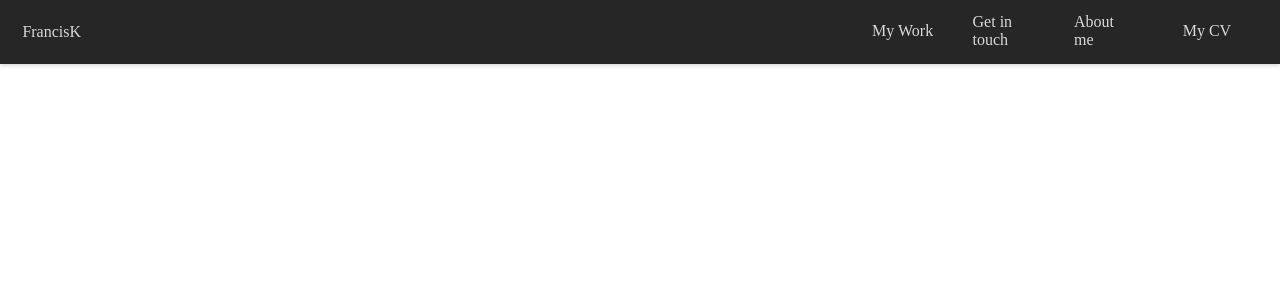
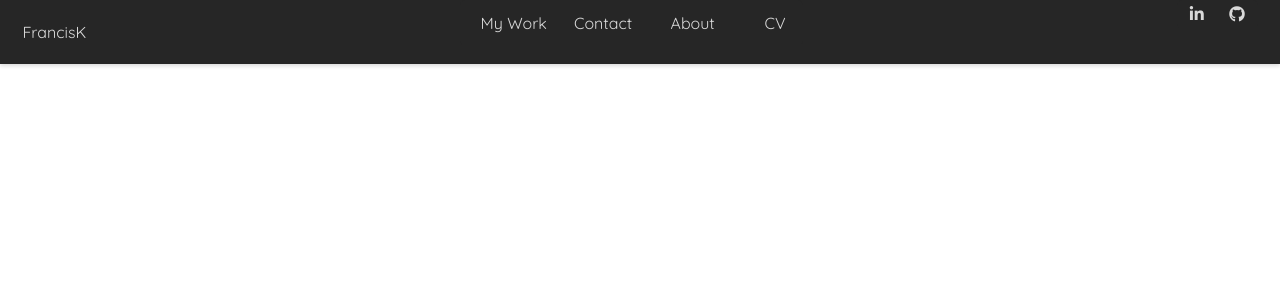
Before and after one commit to franciskershaw/portfolio, a Flask app: page / in a window 1280 px wide. Shown: the top 300 px of the page. Run offline with Flask 2, Linux system fonts and the light colour scheme; some libraries are stand-ins or nearby versions.

Commit message:
import font families

```diff
--- a/static/css/main.css
+++ b/static/css/main.css
@@ -1,14 +1,16 @@
+@import url("https://fonts.googleapis.com/css2?family=Quicksand:wght@300;400;500;600;700&display=swap");
 * {
-  box-sizing: border-box;
   margin: 0;
   padding: 0;
+}
+
+body {
+  font-family: "Quicksand", sans-serif;
 }
 
 .container {
   padding-left: 1.4rem;
   padding-right: 1.4rem;
-  margin-left: auto;
-  margin-right: auto;
 }
 
 .navbar-container {
@@ -89,9 +91,12 @@
   align-items: center;
   left: 0;
   right: 0;
-  margin: 1.4rem;
   border-radius: 5px;
   box-shadow: 0 0 20px rgba(0, 0, 0, 0.3);
+}
+
+.social-links {
+  flex-direction: row;
 }
 
 .navbar-toggle:focus .icon-bar,
--- a/static/js/script.js
+++ b/static/js/script.js
@@ -26,6 +26,6 @@ document.addEventListener("DOMContentLoaded", function (event) {
 
     navbarLinksContainer.addEventListener("click", (clickEvent) => {
     clickEvent.stopPropagation();
-});
+    });
     navbarMenu.addEventListener("click", closeMobileNavbar);
 });
--- a/static/scss/1-helpers/_variables.scss
+++ b/static/scss/1-helpers/_variables.scss
@@ -3,3 +3,5 @@ $navbar-text-color: hsl(0, 0%, 85%);
 $navbar-text-color-focus: white;
 $navbar-bg-contrast: hsl(0, 0%, 25%);
 $navbar-height: 64px;
+
+$main-font: 'Quicksand', sans-serif;
--- a/static/scss/2-basics/_base.scss
+++ b/static/scss/2-basics/_base.scss
@@ -1,8 +1,9 @@
+body {
+    font-family: $main-font;
+}
 
 
 .container {
     padding-left: 1.4rem;
     padding-right: 1.4rem;
-    margin-left: auto;
-    margin-right: auto;
 }
--- a/static/scss/2-basics/_reset.scss
+++ b/static/scss/2-basics/_reset.scss
@@ -1,5 +1,5 @@
+
 * {
-    box-sizing: border-box;
     margin: 0;
     padding: 0;
 }
--- a/static/scss/3-layout/_navbar.scss
+++ b/static/scss/3-layout/_navbar.scss
@@ -80,9 +80,12 @@
     align-items: center;
     left: 0;
     right: 0;
-    margin: 1.4rem;
     border-radius: 5px;
     box-shadow: 0 0 20px rgba(0, 0, 0, 0.3);
+}
+
+.social-links {
+    flex-direction: row;
 }
 
 .navbar-toggle:focus .icon-bar,
--- a/static/scss/main.scss
+++ b/static/scss/main.scss
@@ -1,4 +1,6 @@
 // This main SCSS file is the single file output, it is intended to ONLY @import other files.
+
+@import url('https://fonts.googleapis.com/css2?family=Quicksand:wght@300;400;500;600;700&display=swap');
 
 // 1 - HELPERS
 @import '1-helpers/variables';
--- a/templates/base.html
+++ b/templates/base.html
@@ -5,6 +5,7 @@
     <meta http-equiv="X-UA-Compatible" content="IE=edge">
     <meta name="viewport" content="width=device-width, initial-scale=1.0">
     <title>FrancisK | {% block title %}{% endblock %}</title>
+    <link rel="stylesheet" href="https://pro.fontawesome.com/releases/v5.10.0/css/all.css" integrity="sha384-AYmEC3Yw5cVb3ZcuHtOA93w35dYTsvhLPVnYs9eStHfGJvOvKxVfELGroGkvsg+p" crossorigin="anonymous"/>
     <link rel="stylesheet" href="{{ url_for('static', filename='css/main.css') }}">
 </head>
 <body>
@@ -21,9 +22,15 @@
             <div class="navbar-menu">
                 <ul class="navbar-links">
                     <li class="navbar-item"><a href="#" class="navbar-link">My Work</a></li>
-                    <li class="navbar-item"><a href="#" class="navbar-link">Get in touch</a></li>
-                    <li class="navbar-item"><a href="#" class="navbar-link">About me</a></li>
-                    <li class="navbar-item"><a href="#" class="navbar-link">My CV</a></li>
+                    <li class="navbar-item"><a href="#" class="navbar-link">Contact</a></li>
+                    <li class="navbar-item"><a href="#" class="navbar-link">About</a></li>
+                    <li class="navbar-item"><a href="#" class="navbar-link">CV</a></li>
+                </ul>
+            </div>
+            <div class="navbar-menu">
+                <ul class="navbar-links">
+                    <a href="#" class="navbar-link"><i class="fab fa-linkedin-in"></i></a>
+                    <a href="#" class="navbar-link"><i class="fab fa-github"></i></a>
                 </ul>
             </div>
         </nav>
```
Also changed, not shown: 1 other file.
